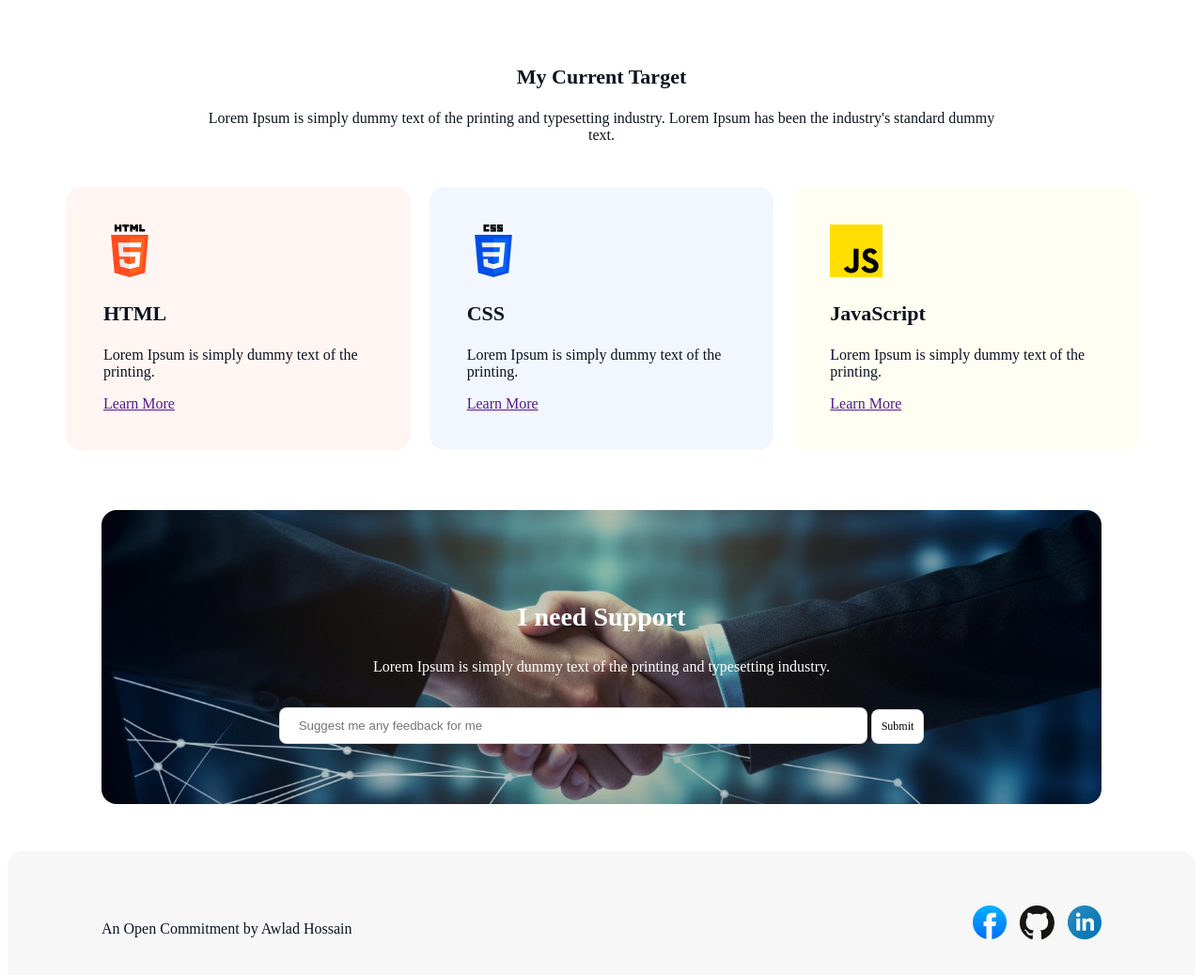
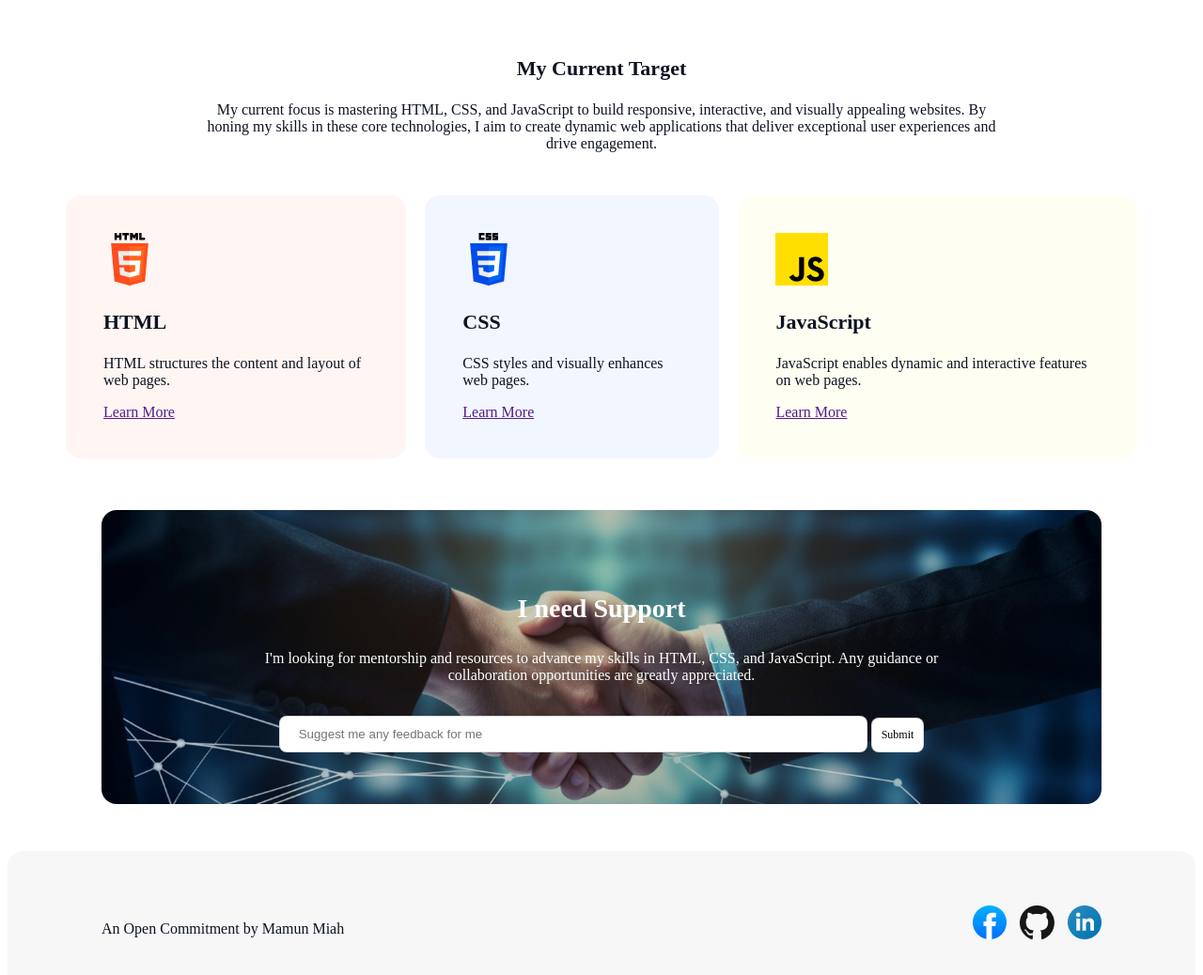
Before and after one commit to Mamun-Miah/B10A1-Challenge-Begins-Assignment, a plain HTML site: page index.html in a window 1280 px wide. Shown: the part 2996-4034 px from the top of the page at 94% size. Drawn offline with Linux system fonts and the light colour scheme; a web font is replaced by a local one.

Commit message:
5th all complete except link

```diff
--- a/index.html
+++ b/index.html
@@ -65,7 +65,7 @@
         <section class="my-inspration">
             <div class="my-inspration-content">
                 <h2>My Inspiration</h2>
-                <p>Lorem Ipsum is simply dummy text of the printing and typesetting industry. Lorem Ipsum has been the industry's standard dummy text.</p>
+                <p>My passion for web development stems from the desire to create seamless,<br> user-friendly online experiences. Inspired by innovative designs and cutting-edge technology, I aim to blend creativity with functionality, bringing unique visions to life on the web.</p>
             </div>
             <div class="my-inspration-vdo">
                 <iframe width="860" height="515" src="https://www.youtube.com/embed/k3PcVruvZCs?si=_fnUUU39xi3gD7E8" title="YouTube video player" frameborder="0" allow="accelerometer; autoplay; clipboard-write; encrypted-media; gyroscope; picture-in-picture; web-share" referrerpolicy="strict-origin-when-cross-origin" allowfullscreen></iframe>
@@ -76,14 +76,14 @@
         <section class="my-current-target">
             <div class="my-current-target-heading">
                 <h3>My Current Target</h3>
-                <p>Lorem Ipsum is simply dummy text of the printing and typesetting industry. Lorem Ipsum has been the industry's standard dummy text.</p>
+                <p>My current focus is mastering HTML, CSS, and JavaScript to build responsive, interactive, and visually appealing websites. By honing my skills in these core technologies, I aim to create dynamic web applications that deliver exceptional user experiences and drive engagement.</p>
             </div>
             <div class="my-current-target-content">
                 <div class="my-current-target-inner1">
                     <div class=""><img src="./assets/html.png" alt="" class=""></div>
                     <div class="">
                         <h3>HTML</h3>
-                        <p>Lorem Ipsum is simply dummy text of the printing.</p>
+                        <p>HTML structures the content and layout of web pages.</p>
                         <a href="">Learn More</a>
                     </div>
                 </div>
@@ -91,7 +91,7 @@
                     <div class=""><img src="./assets/css.png" alt="" class=""></div>
                     <div class="">
                         <h3>CSS</h3>
-                        <p>Lorem Ipsum is simply dummy text of the printing.</p>
+                        <p>CSS styles and visually enhances web pages.</p>
                         <a href="">Learn More</a>
                     </div>
                 </div>
@@ -99,7 +99,7 @@
                     <div class=""><img src="./assets/js.png" alt="" class=""></div>
                     <div class="">
                         <h3>JavaScript</h3>
-                        <p>Lorem Ipsum is simply dummy text of the printing.</p>
+                        <p>JavaScript enables dynamic and interactive features on web pages.</p>
                         <a href="">Learn More</a>
                     </div>
                 </div>
@@ -112,7 +112,7 @@
             <div class="i-need-support-content">
                 <div class="contents">
                     <h3 style="color: white; font-size: 28px;">I need Support</h3>
-                    <p style="color: white;">Lorem Ipsum is simply dummy text of the printing and typesetting industry.</p>
+                    <p style="color: white;">I'm looking for mentorship and resources to advance my skills in HTML, CSS, and JavaScript. Any guidance or collaboration opportunities are greatly appreciated.</p>
                 </div>
                 <div class="i-need-support-form">
                     <input type="text" class="text" placeholder="Suggest me any feedback for me">
@@ -124,7 +124,7 @@
     </main>
     <footer>
         <div class="content-footer">
-            <p>An Open Commitment by Awlad Hossain</p>
+            <p>An Open Commitment by Mamun Miah</p>
             <div class="footer-icon">
                 <img src="./assets/facebook.png" alt="" class="facebook">
                 <img src="./assets/github.png" alt="" class="github">
```
